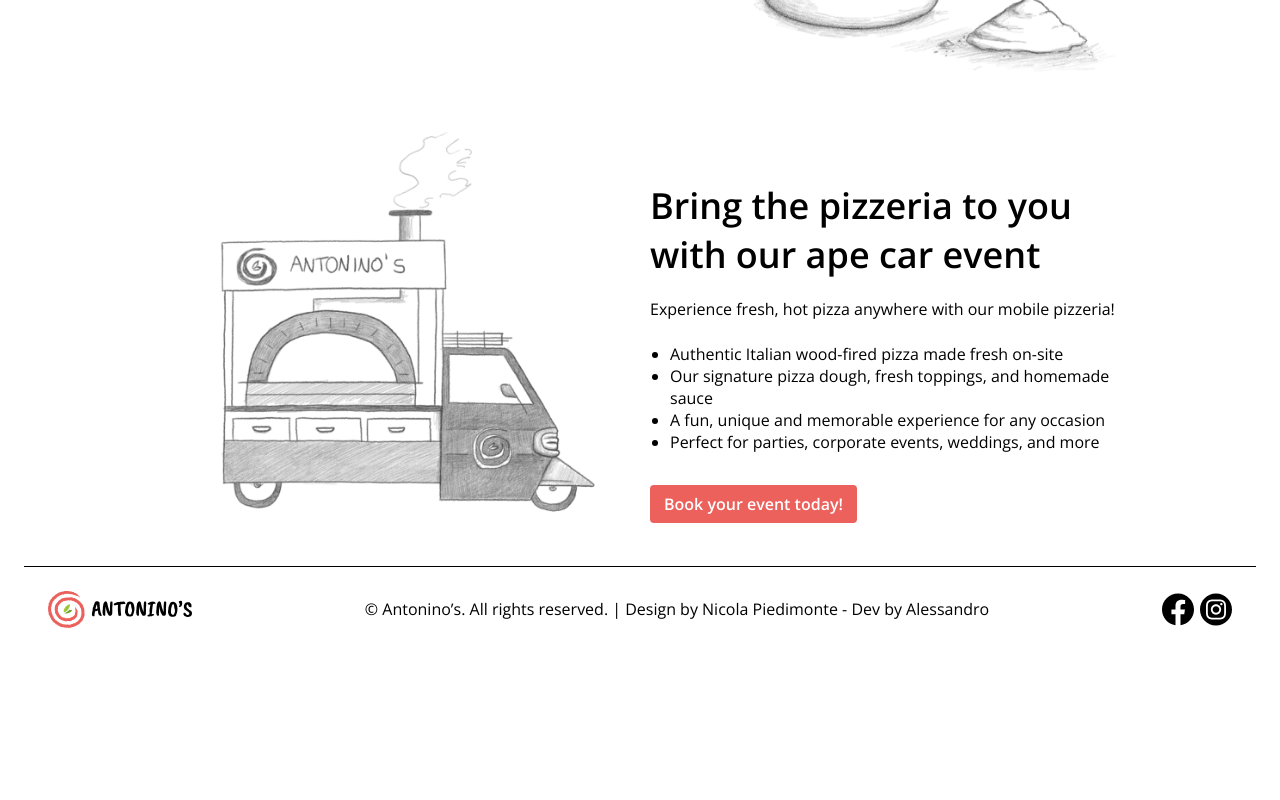
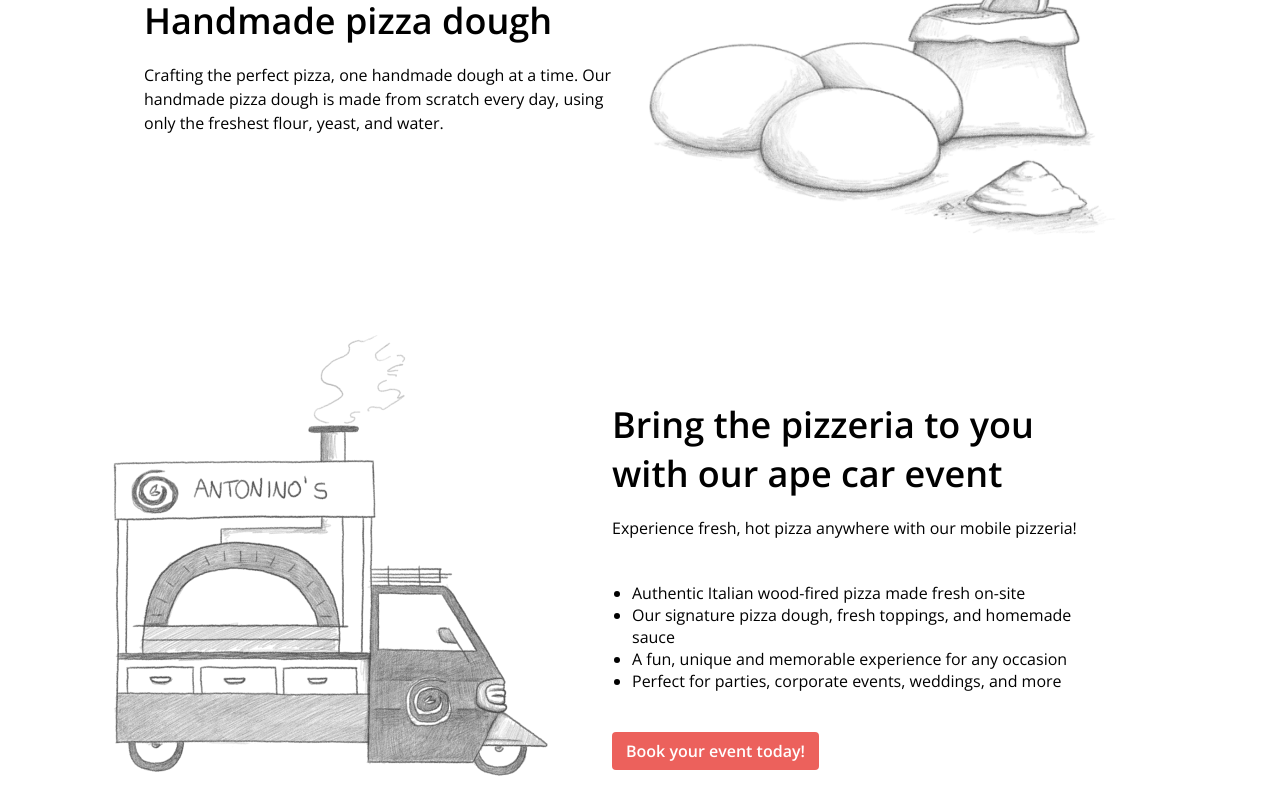
Before and after one commit to WebTerminator/antoninospizza, a Next.js app: page / in a window 1280 px wide. Shown: the part 1120-1920 px from the top of the page. Before the commit the page ends 1784 px from the top, so only its background shows below. Built offline with nearby package versions, Linux system fonts and the light colour scheme.

Commit message:
mobile design applied to home page

```diff
--- a/pages/index.tsx
+++ b/pages/index.tsx
@@ -19,7 +19,7 @@
         </div>
       </section>
 
-      <section className={section}>
+      <section className={styles["section-reverse"]}>
         <div className={styles["small-img-left"]}>
           <img
             src="illustrations/Home-ingredients.png"
@@ -56,7 +56,7 @@
         </div>
       </section>
 
-      <section className={section}>
+      <section className={styles["section-reverse"]}>
         <div className={styles["small-img-left"]}>
           <img src="illustrations/Home-ape.png" alt="Pizza illustration" />
         </div>
--- a/styles/Footer.module.css
+++ b/styles/Footer.module.css
@@ -1,6 +1,7 @@
 .footer {
   display: flex;
   justify-content: space-between;
+  flex-direction: column;
   align-items: center;
   padding: 24px 24px 36px 24px;
   border-top: 1px solid var(--primary-black);
@@ -8,6 +9,11 @@
 
 .footer img {
   max-width: 144px;
+}
+
+.footer p {
+  margin: 10px 0;
+  text-align: center;
 }
 
 .footer-social-list {
@@ -19,3 +25,13 @@
 .footer-social-list li:first-child {
   margin-right: 6px;
 }
+
+@media (min-width: 1024px) {
+  .footer {
+    flex-direction: row;
+  }
+
+  .footer p {
+    margin: 0;
+  }
+}
--- a/styles/Header.module.css
+++ b/styles/Header.module.css
@@ -3,6 +3,7 @@
   justify-content: space-between;
   align-items: center;
   padding: 18px 0;
+  margin-bottom: 20px;
 }
 
 .navigation {
--- a/styles/Home.module.css
+++ b/styles/Home.module.css
@@ -1,6 +1,15 @@
+.section,
+.section-reverse {
+  display: flex;
+  margin-bottom: 40px;
+}
+
 .section {
-  display: flex;
   flex-direction: column;
+}
+
+.section-reverse {
+  flex-direction: column-reverse;
 }
 
 @media (min-width: 1024px) {
@@ -9,6 +18,11 @@
     align-items: center;
     justify-content: space-between;
     padding: 0 120px;
+  }
+
+  .section-reverse {
+    flex-direction: row;
+    align-items: center;
   }
 
   .large-text-wrapper {
--- a/styles/globals.css
+++ b/styles/globals.css
@@ -34,6 +34,7 @@
 h2 + p {
   font-size: 24px;
   line-height: 32px;
+  margin-bottom: 40px;
 }
 
 h3 {
@@ -45,6 +46,7 @@
 h3 + p {
   font-size: 16px;
   line-height: 24px;
+  margin-bottom: 20px;
 }
 
 .container {
@@ -69,6 +71,11 @@
   text-decoration: none;
 }
 
+ul + .button {
+  display: block;
+  text-align: center;
+}
+
 .social {
   display: flex;
 }
@@ -80,3 +87,9 @@
 .flex {
   display: flex;
 }
+
+@media (min-width: 1024px) {
+  ul + .button {
+    display: inline-block;
+  }
+}
```
Also changed, not shown: public/illustrations/slice4.png (added), 1 other file (tests, documents, lock files or other folders).
